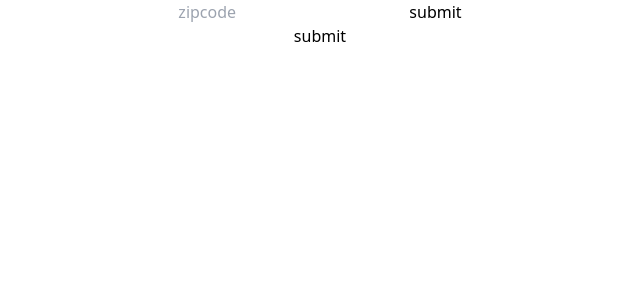
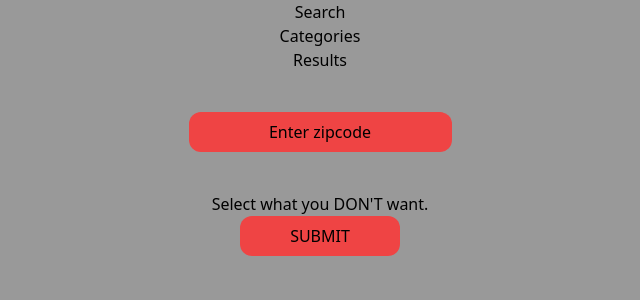
Before and after one commit to TTM-Org/not-that-frontend, a React (Create React App) app: page / in a window 1280 px wide. Shown: the top 300 px of the page, without its empty margins (320-960 px from the left). Built offline with nearby package versions, Linux system fonts and the light colour scheme.

Commit message:
added some quick overall styling

```diff
--- a/public/index.html
+++ b/public/index.html
@@ -24,7 +24,7 @@
       work correctly both with client-side routing and a non-root public URL.
       Learn how to configure a non-root public URL by running `npm run build`.
     -->
-    <title>React App</title>
+    <title>Not That App</title>
   </head>
   <body>
     <noscript>You need to enable JavaScript to run this app.</noscript>
--- a/src/App.js
+++ b/src/App.js
@@ -13,7 +13,7 @@ import Home from './Pages/Home'
 
 function App() {
   return (
-    <div className="App">
+    <div className="flex justify-center">
       <Routes>
         <Route exact path="/" element={<Home />} />
         {/* <Route path="invoices" element={<Invoices />} /> */}
--- a/src/Pages/Home.js
+++ b/src/Pages/Home.js
@@ -1,6 +1,9 @@
 import '../Styles/Home/Home.scss';
 
 import { useEffect, useState } from 'react'
+import Search from '../components/Search';
+import Categories from '../components/Categories';
+import Results from '../components/Results';
 
 
 const corsApiUrl = 'https://cors-anywhere.herokuapp.com/'
@@ -66,7 +69,7 @@ function Home() {
 
         setCategories(categoryList)
         setBusinesses(biz)
-
+        console.log(businesses)
     }
 
     function onCategorySubmit(e){
@@ -81,6 +84,7 @@ function Home() {
         })
 
         setBusinesses(display)
+        // our results are stored in businesses
         console.log(businesses)
     }
 
@@ -118,16 +122,29 @@ function Home() {
 
 
     return (
-        <div className="Home">
-            <form onSubmit={onSubmit}>
-                <input name='Zipcode' placeholder='zipcode' type='number' value={zip} onChange={onChange}/>
-                <button type='submit' >submit</button>
-            </form>
-            <ol className="RestaurantList">
-                {categories.map((category, key) => <li key={key}><button onClick={(e) => removeCategory(e, category)}>{category[0]}</button></li>)}
+        <div className="flex flex-col w-3/4 justify-center align-center text-center">
+            <Search />
+            <Categories />
+            <Results />
+
+            <div className='flex m-10 justify-center align-center '>
+                <form onSubmit={onSubmit}>
+                    <input className='bg-red-500 rounded-xl text-center placeholder:text-black placeholder:text-center px-4 py-2 focus:shadow-lg focus:outline-none' name='Zipcode' placeholder='Enter zipcode' type='numeric' value={zip} onChange={onChange}/>
+                    {/* <button type='submit' >submit</button> */}
+                </form>
+            </div>
+            <p>Select what you DON'T want.</p>
+            <ol className="flex flex-wrap justify-center align-center">
+                {categories.map((category, key) => <button key={key} className="flex justify-center align-center p-3 rounded-2xl text-white m-3 bg-red-500 " onClick={(e) => removeCategory(e, category)}><li>{category[0]}</li></button>)}
             </ol>
 
-            <button onClick={onCategorySubmit} type='submit' >submit </button>
+            <button className=' flex justify-center self-center bg-red-500 rounded-xl text-center placeholder:text-black placeholder:text-center px-4 py-2 w-1/6' onClick={onCategorySubmit} type='submit' >SUBMIT</button>
+
+            {/* businesses turns into an object that we can not map over */}
+            {/* <ol className="flex flex-wrap justify-center align-center">
+                {businesses ? businesses.map((business, key) => <p key={key}>Business Card</p>) : ''}
+            </ol> */}
+
         </div>
     );
 }
--- /dev/null
+++ b/src/components/Categories.jsx
@@ -0,0 +1,9 @@
+import React from 'react'
+
+function Categories() {
+  return (
+    <div>Categories</div>
+  )
+}
+
+export default Categories
--- /dev/null
+++ b/src/components/ResultCard.jsx
@@ -0,0 +1,9 @@
+import React from 'react'
+
+function ResultCard() {
+  return (
+    <div>ResultCard</div>
+  )
+}
+
+export default ResultCard
--- /dev/null
+++ b/src/components/Results.jsx
@@ -0,0 +1,9 @@
+import React from 'react'
+
+function Results() {
+  return (
+    <div>Results</div>
+  )
+}
+
+export default Results
--- /dev/null
+++ b/src/components/Search.jsx
@@ -0,0 +1,9 @@
+import React from 'react'
+
+function Search() {
+  return (
+    <div>Search</div>
+  )
+}
+
+export default Search
--- a/src/index.css
+++ b/src/index.css
@@ -6,4 +6,5 @@ body {
   margin: 0;
   -webkit-font-smoothing: antialiased;
   -moz-osx-font-smoothing: grayscale;
+  background-color: #999999;
 }
```
